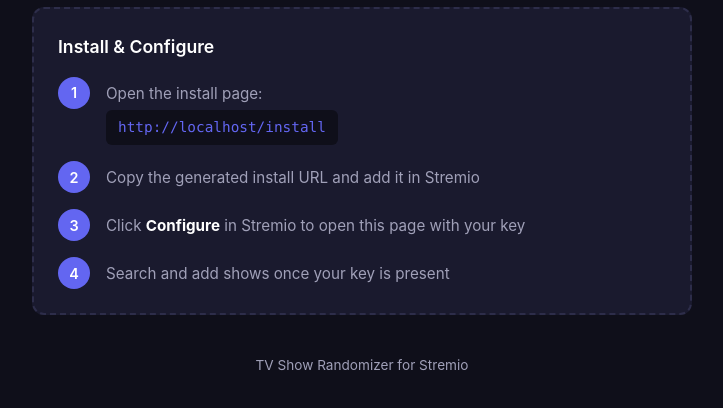
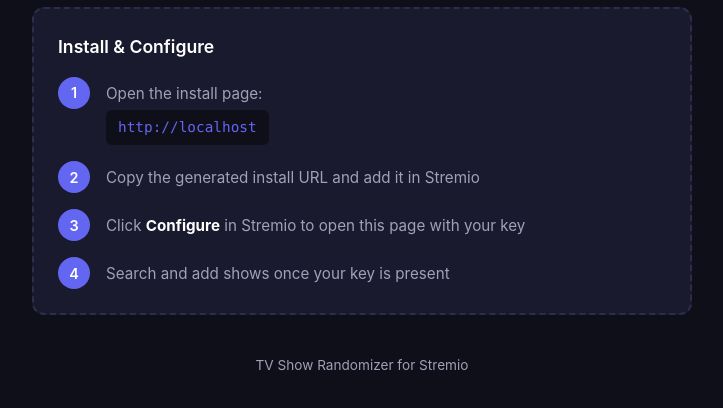
Before and after one commit to iammoda/stremio-tv-randomizer, a website: page public/index.html in a window 1280 px wide. Shown: the part 108-516 px from the top of the page, without its empty margins (278-1001 px from the left). Drawn offline with Linux system fonts and the light colour scheme.

Commit message:
Use homepage for install flow

```diff
--- a/addon.js
+++ b/addon.js
@@ -408,10 +408,6 @@
 });
 
 app.get('/', (req, res) => {
-  res.redirect('/install');
-});
-
-app.get('/install', (req, res) => {
   res.sendFile(path.join(__dirname, 'public', 'install.html'));
 });
 
--- a/public/index.html
+++ b/public/index.html
@@ -26,7 +26,7 @@
             <span class="install-number">1</span>
             <p>
               Open the install page:<br />
-              <code id="installPageUrl">https://YOUR-VERCEL-URL/install</code>
+              <code id="installPageUrl">https://YOUR-VERCEL-URL</code>
             </p>
           </div>
           <div class="install-step">
@@ -442,7 +442,7 @@
         setKeyMode(Boolean(userKey));
         const installPage = document.getElementById('installPageUrl');
         if (installPage) {
-          installPage.textContent = `${window.location.origin}/install`;
+          installPage.textContent = `${window.location.origin}`;
         }
       }
 
```
Also changed, not shown: README.md.
